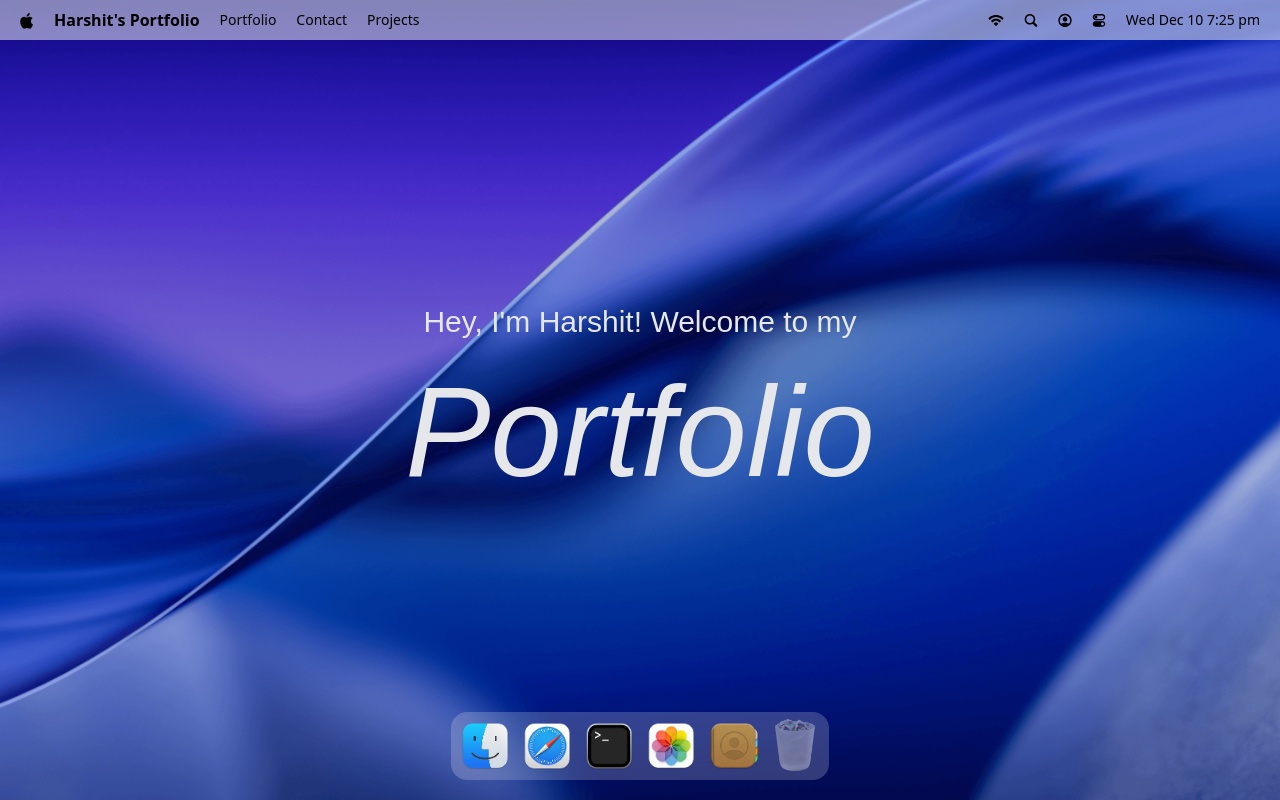
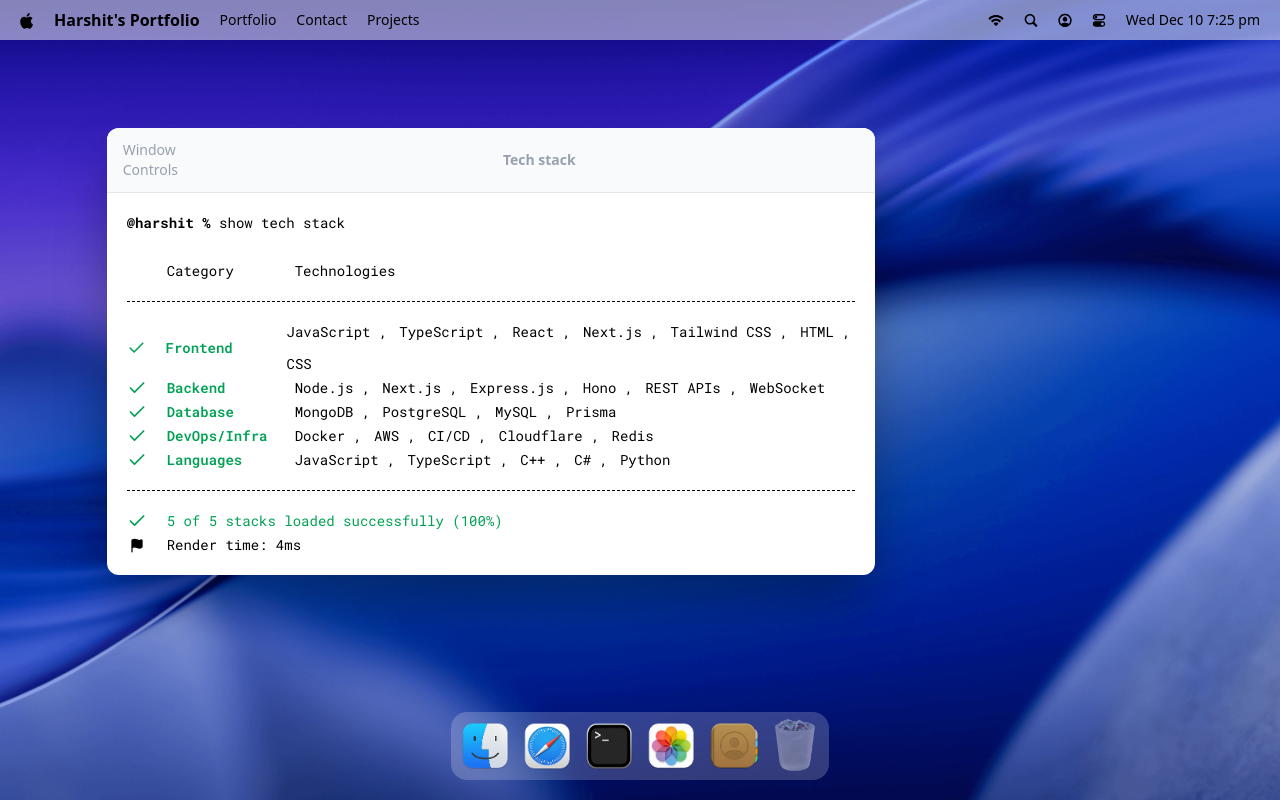
Before and after one commit to HarshitBakrania/portfolio, a React (Vite) app: page / in a window 1280 px wide. Built offline with nearby package versions, Linux system fonts and the light colour scheme; a web font is replaced by a local one.

Commit message:
added terminal window and few styling changes

```diff
--- a/src/App.jsx
+++ b/src/App.jsx
@@ -1,14 +1,19 @@
 import { Dock } from "@components/Dock";
 import { Navbar } from "@components/Navbar";
 import { Welcome } from "@components/Welcome";
+import TerminalWindow from "@windows/Terminal";
+import gsap from "gsap";
+import { Draggable } from "gsap/Draggable";
+gsap.registerPlugin(Draggable);
 
 const App = () =>{
   return (
-    <>
+    <main>
       <Navbar />
       <Welcome />
       <Dock />
-    </>
+      <TerminalWindow />
+    </main>
   )
 };
 
--- a/src/constants/index.js
+++ b/src/constants/index.js
@@ -1,18 +1,18 @@
 export const navLinks = [
-    { id: 1, name: "Portfolio"},
-    { id: 2, name: "Contact"},
-    { id:3, name: "Projects"}
+  { id: 1, name: "Portfolio" },
+  { id: 2, name: "Contact" },
+  { id: 3, name: "Projects" },
 ];
 
 export const navIcons = [
-    { id: 1, img: "/icons/wifi.svg"},
-    { id: 2, img: "/icons/search.svg"},
-    { id: 3, img: "/icons/user.svg"},
-    { id: 4, img: "/icons/mode.svg"}
-]
+  { id: 1, img: "/icons/wifi.svg" },
+  { id: 2, img: "/icons/search.svg" },
+  { id: 3, img: "/icons/user.svg" },
+  { id: 4, img: "/icons/mode.svg" },
+];
 
 export const dockApps = [
-    {
+  {
     id: "finder",
     name: "Portfolio", // was "Finder"
     icon: "finder.png",
@@ -48,7 +48,7 @@ export const dockApps = [
     icon: "trash.png",
     canOpen: false,
   },
-]
+];
 
 const INITIAL_Z_INDEX = 1000;
 
@@ -64,3 +64,26 @@ const WINDOW_CONFIG = {
 };
 
 export { INITIAL_Z_INDEX, WINDOW_CONFIG };
+
+export const techStack = [
+  {
+    category: "Frontend",
+    items: ["JavaScript", "TypeScript", "React", "Next.js", "Tailwind CSS", "HTML", "CSS"],
+  },
+  {
+    category: "Backend",
+    items: ["Node.js", "Next.js", "Express.js", "Hono", "REST APIs", "WebSocket"]
+  },
+  {
+    category: "Database",
+    items: ["MongoDB", "PostgreSQL", "MySQL", "Prisma"]
+  },
+  {
+    category: "DevOps/Infra",
+    items: ["Docker", "AWS", "CI/CD", "Cloudflare", "Redis"]
+  },
+  {
+    category: "Languages",
+    items: ["JavaScript", "TypeScript", "C++", "C#", "Python"]
+  }
+];
--- /dev/null
+++ b/src/hoc/WindowWrapper.jsx
@@ -0,0 +1,25 @@
+import { useWindowStore } from "@store/window";
+import { useRef } from "react";
+
+export const WindowWrapper = (Component, windowKey) => {
+  const Wrapped = (props) => {
+    const { focusWindow, windows } = useWindowStore();
+    const { isOpen, zIndex } = windows[windowKey];
+    const windowRef = useRef(null);
+
+    return (
+      <section
+        id={windowKey}
+        ref={windowRef}
+        style={{ zIndex }}
+        className="absolute"
+      >
+        <Component {...props}/>
+      </section>
+    );
+  };
+
+  Wrapped.displayName = `WindowWrapper(${Component.displayName || Component.name || "Component"})`;
+
+  return Wrapped;
+};
--- a/src/index.css
+++ b/src/index.css
@@ -163,7 +163,7 @@ body {
   }
 
   #terminal {
-    @apply w-xl absolute top-32 left-1/12 bg-white shadow-2xl drop-shadow-2xl rounded-xl overflow-hidden;
+    @apply w-3xl absolute top-32 left-1/12 bg-white shadow-2xl drop-shadow-2xl rounded-xl overflow-hidden;
 
     h2 {
       @apply font-bold text-sm text-center w-full;
@@ -189,7 +189,7 @@ body {
           }
 
           ul {
-            @apply flex items-center gap-3;
+            @apply flex items-center gap-3 flex-wrap;
           }
         }
       }
--- /dev/null
+++ b/src/windows/Terminal.jsx
@@ -0,0 +1,53 @@
+import { techStack } from "@constants";
+import { WindowWrapper } from "@hoc/WindowWrapper";
+import { Check, Flag } from "lucide-react";
+
+const Terminal = () => {
+  return (
+    <>
+      <div id="window-header">
+        <p>Window Controls</p>
+        <h2>Tech stack</h2>
+      </div>
+
+      <div className="techstack">
+        <p>
+            <span className="font-bold">@harshit % </span>
+            show tech stack
+        </p>
+
+        <div className="label">
+          <p className="w-32">Category</p>
+          <p>Technologies</p>
+        </div>
+
+        <ul className="content">
+          {techStack.map(({ category, items }) =>(
+            <li className="flex items-center">
+              <Check className="check" size={20} />
+              <h3>{category}</h3>
+              <ul>
+                {items.map((item, i) => (
+                  <li key={i}>{item} {i < items.length - 1 ? "," : ""}</li>
+                ))}
+              </ul>
+            </li>
+          ))}
+        </ul>
+        <div className="footnote">
+          <p>
+            <Check size={20} /> 5 of 5 stacks loaded successfully (100%)
+          </p>
+          <p className="text-black">
+            <Flag size={15} fill="black" />
+            Render time: 4ms
+          </p>
+        </div>
+      </div>
+    </>
+  );
+};
+
+const TerminalWindow = WindowWrapper(Terminal, "terminal");
+
+export default TerminalWindow;
```
